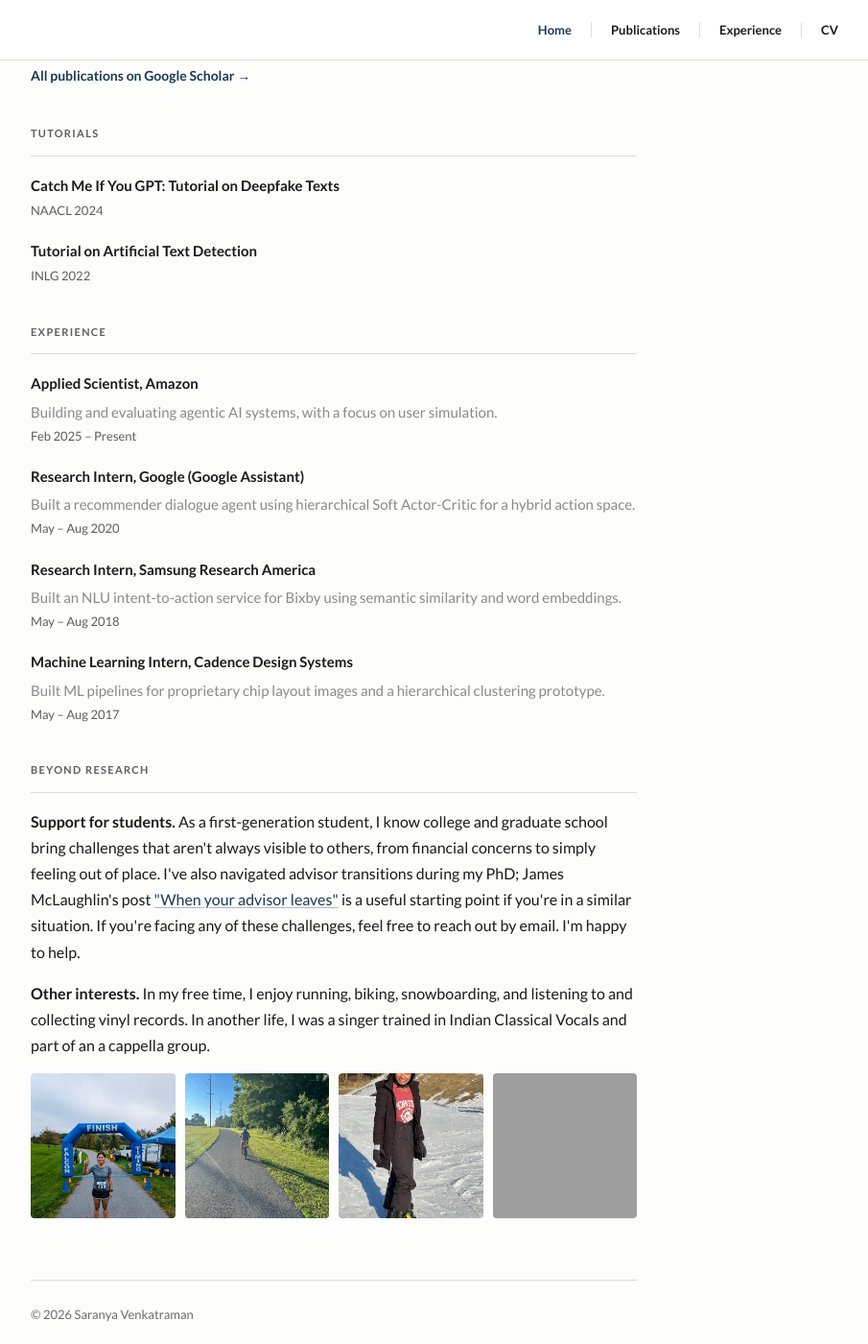
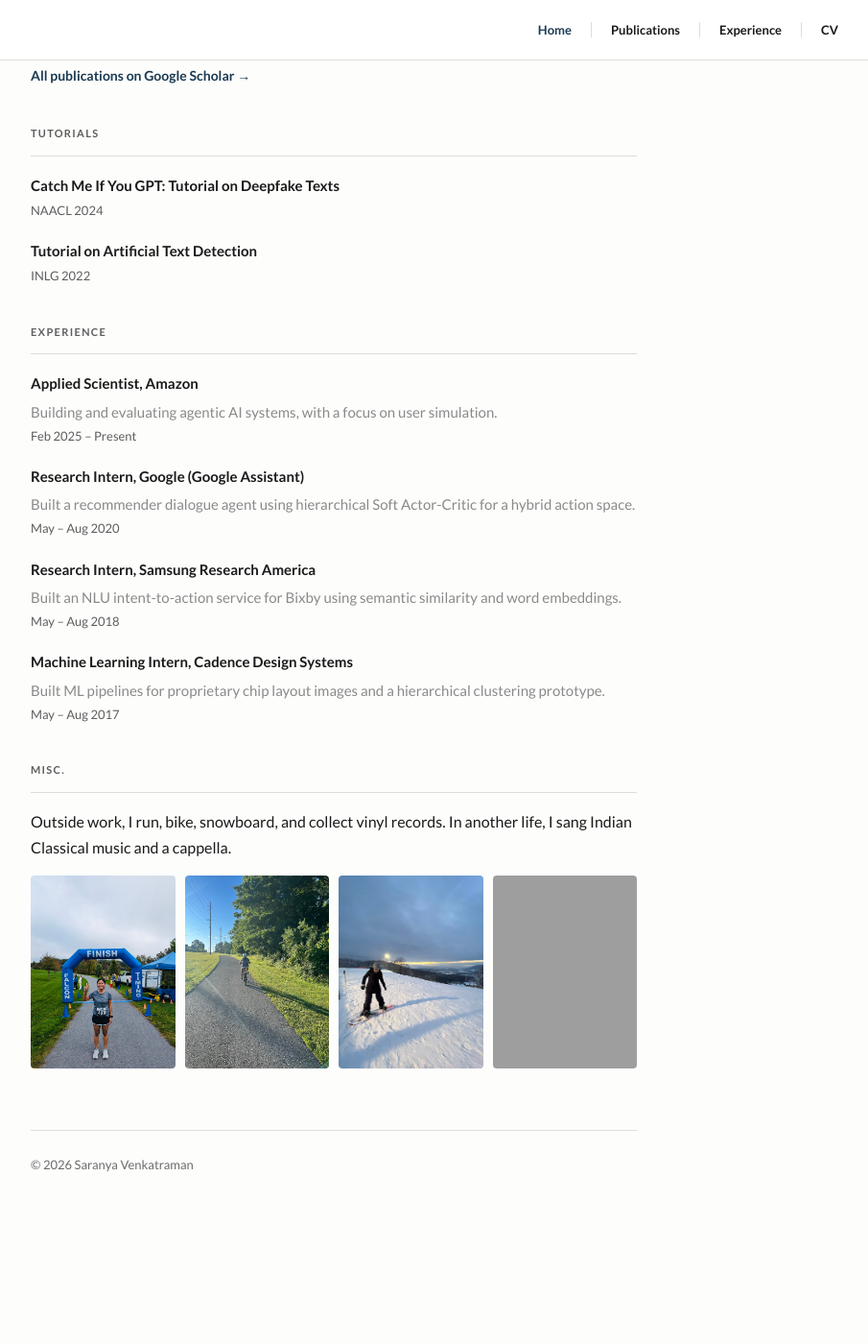
Before and after one commit to saranya-venkatraman/saranya-venkatraman.github.io, a Jekyll site: the page built from _pages/about.md, in a window 1280 px wide and 1400 px high, scrolled down 1320 px. Shown: the whole window at 96% size, without its empty margins (292-1197 px from the left). Built offline with Jekyll 4.4.1, drawn with Linux system fonts in a browser that asks for light colours; after the commit the page ends 2564 px from its top, so only the background shows below that; grey boxes are pictures that could not be loaded.

Commit message:
Add snowboard2.jpg and update about.md

```diff
--- a/_pages/about.md
+++ b/_pages/about.md
@@ -68,7 +68,8 @@ author_profile: false
   .ep-inline p { font-size: 16px !important; line-height: 1.7 !important; margin: 0 0 16px !important; color: #1a1a1a !important; text-align: left !important; }
 
   .ep-image-row { display: grid; grid-template-columns: repeat(4, 1fr); gap: 10px; margin-top: 8px; }
-  .ep-image-row img { width: 100%; aspect-ratio: 1 / 1; object-fit: cover; border-radius: 4px; display: block; }
+  .ep-image-row img { width: 100%; aspect-ratio: 3 / 4; object-fit: cover; object-position: center top; border-radius: 4px; display: block; margin: 0 !important; }
+  .ep-image-row img.ep-img-wide { object-position: 65% center; }
 
   .ep-footer { color: #6b6b6b; font-size: 13px; border-top: 1px solid #e0dbd6; margin-top: 64px; padding-top: 24px; }
 
@@ -196,16 +197,15 @@ author_profile: false
   </section>
 
   <section class="ep-section" aria-labelledby="beyond-label">
-    <h2 class="ep-section-label" id="beyond-label">Beyond research</h2>
+    <h2 class="ep-section-label" id="beyond-label">Misc.</h2>
     <div class="ep-inline">
-      <p><strong>Support for students.</strong> As a first-generation student, I know college and graduate school bring challenges that aren't always visible to others, from financial concerns to simply feeling out of place. I've also navigated advisor transitions during my PhD; James McLaughlin's post <a href="https://www.jfmclaughlin.org/blog/when-your-advisor-leaves">"When your advisor leaves"</a> is a useful starting point if you're in a similar situation. If you're facing any of these challenges, feel free to reach out by email. I'm happy to help.</p>
-      <p><strong>Other interests.</strong> In my free time, I enjoy running, biking, snowboarding, and listening to and collecting vinyl records. In another life, I was a singer trained in Indian Classical Vocals and part of an a cappella group.</p>
+      <p>Outside work, I run, bike, snowboard, and collect vinyl records. In another life, I sang Indian Classical music and a cappella.</p>
     </div>
     <div class="ep-image-row">
       <img src="/images/running.png" alt="Running">
       <img src="/images/biking.png" alt="Biking">
-      <img src="/images/snowboard1.png" alt="Snowboarding">
-      <img src="/images/vinyl.png" alt="Vinyl records">
+      <img src="/images/snowboard2.jpg" alt="Snowboarding">
+      <img class="ep-img-wide" src="/images/vinyl.png" alt="Vinyl records">
     </div>
   </section>
 
```
Also changed, not shown: images/snowboard2.jpg (added).
